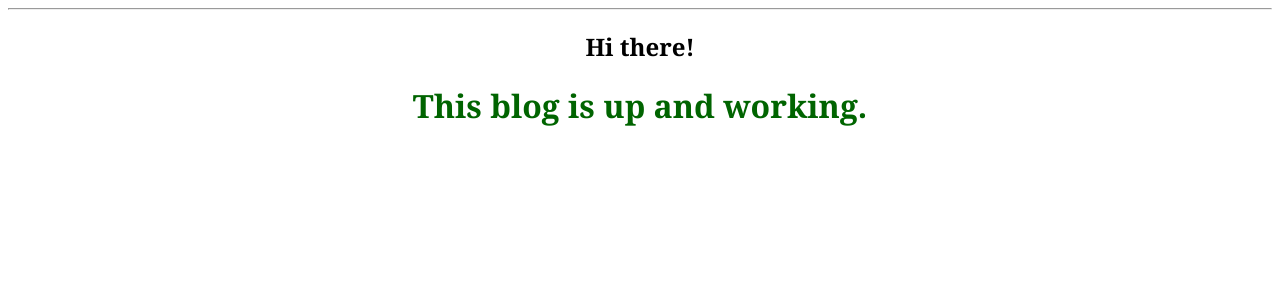
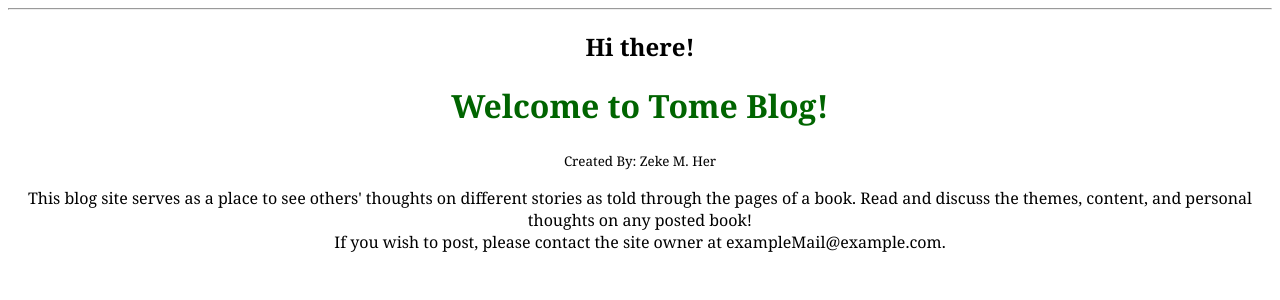
Before and after one commit to ZekeMer/ZekeFinalBlog, a Flask app: page /home in a window 1280 px wide. Shown: the part 48-348 px from the top of the page. Run offline with Flask 3, Linux system fonts and the light colour scheme.

Commit message:
Change home page text.

```diff
--- a/templates/home.html
+++ b/templates/home.html
@@ -16,6 +16,13 @@
 
 {% endif %}
 
-<h1> This blog is up and working. </h1>
+<h1> Welcome to Tome Blog! </h1>
+<small> Created By: Zeke M. Her</small>
+<p>
+    This blog site serves as a place to see others' thoughts on different stories as told through the pages of a book. Read and discuss
+    the themes, content, and personal thoughts on any posted book!
+    <br>
+    If you wish to post, please contact the site owner at exampleMail@example.com.
+</p>
 
 {% endblock %}
```
